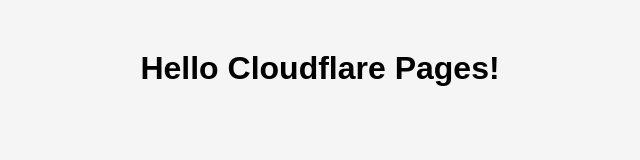
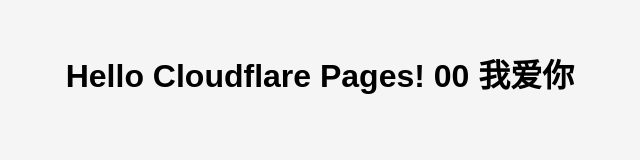
Before and after one commit to wyfo7/my-cloudflare, a plain HTML site: page index.html in a window 1280 px wide. Shown: the whole page, without its empty margins (320-960 px from the left). Drawn offline with Linux system fonts and the light colour scheme.

Commit message:
修改首页

```diff
--- a/index.html
+++ b/index.html
@@ -7,7 +7,7 @@
   <link rel="stylesheet" href="style.css">
 </head>
 <body>
-  <h1>Hello Cloudflare Pages!</h1>
+  <h1>Hello Cloudflare Pages! 00 我爱你</h1>
   <script src="script.js"></script>
 </body>
 </html>
```
